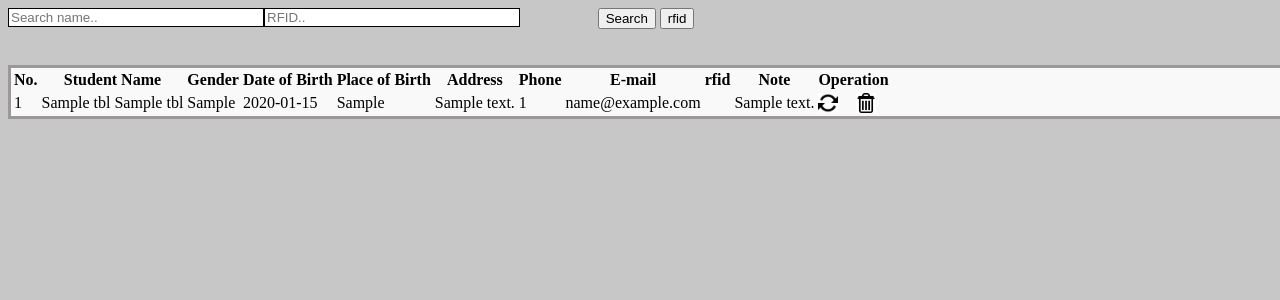
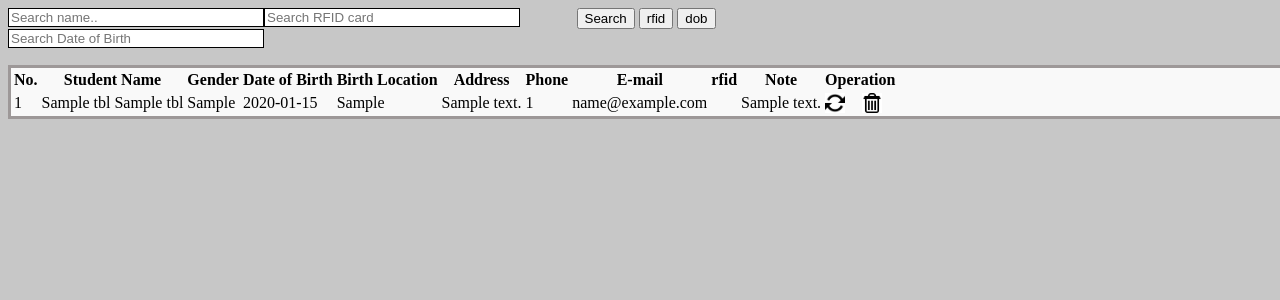
Before and after one commit to rohitdhara/cms_v1.6, a PHP site: page /View_Students.php in a window 1280 px wide; the page is wider, and only the part inside the window is pictured. Shown: the top 300 px of that part. Run offline with PHP 8.4, Linux system fonts and the light colour scheme; tables that the repository leaves empty hold one stand-in row (values such as "Sample post"); data that the repository does not hold is empty.

Commit message:
Update View_Students.php

```diff
--- a/View_Students.php
+++ b/View_Students.php
@@ -39,10 +39,11 @@ if(isset($_GET['rs_id']))
             <input type="submit" class="btn btn-primary " name="btnsearch" value="Search"/>
             <!--a href="?tag=student_entry"><input type="button" class="btn btn-large btn-primary" value="Register new" name="butAdd"/>
             </a-->
-            <input type="text" name="rfid" class="input_box_pos form-control" placeholder="RFID.." />
+            <input type="text" name="rfid" class="input_box_pos form-control" placeholder="Search RFID card " />
             <input type="submit" class="btn btn-primary " name="rfid" value="rfid"/>
-            <!--a href="?tag=student_entry"><input type="button" class="btn btn-large btn-primary" value="Register new" name="butAdd"/>
-            </a-->
+
+             <input type="text" name="dob" class="input_box_pos form-control" placeholder="Search Date of Birth " />
+            <input type="submit" class="btn btn-primary " name="dob" value="dob"/>
         </form>
 
     </div><br><br>
@@ -58,7 +59,7 @@ if(isset($_GET['rs_id']))
             <th style="text-align: center;">Student Name</th>
             <th style="text-align: center;">Gender</th>
             <th style="text-align: center;">Date of Birth</th>
-            <th style="text-align: center;">Place of Birth</th>
+            <th style="text-align: center;">Birth Location</th>
             <th style="text-align: center;">Address</th>
             <th style="text-align: center;">Phone</th>
             <th style="text-align: center;">E-mail</th>
@@ -67,40 +68,43 @@ if(isset($_GET['rs_id']))
             <th style="text-align: center;" colspan="2">Operation</th>
         </tr>
 
-        <?php
+<?php
 	$key="";
     $ky="";
+    $ky1="";
+
 	if(isset($_POST['searchtxt']))
 		$key=$_POST['searchtxt'];
+
+    if(isset($_POST['dob']))
+        $ky1=$_POST['dob'];
 
 	if(isset($_POST['rfid']))
         $ky=$_POST['rfid'];
 
 	if($key !="")
-		$sql_sel=mysql_query("SElECT * FROM stu_tbl WHERE f_name  like '%$key%' or l_name like '%$key%'");
-	else
-		 $sql_sel=mysql_query("SELECT * FROM stu_tbl");
+        $sql_sel=mysql_query("SELECT * FROM stu_tbl WHERE f_name  like '%$key%' or l_name like '%$key%'");
 
-    if($ky !="")
-        $sql_sel=mysql_query("SElECT * FROM stu_tbl WHERE rfid like '%$ky%' ");
+    elseif($ky !="")
+       $sql_sel=mysql_query("SELECT * FROM stu_tbl WHERE rfid  like '%$ky%' ");
+
+    elseif($ky1 !="")
+       $sql_sel=mysql_query("SELECT * FROM stu_tbl WHERE dob  like '%$ky1%' ");
+
     else
          $sql_sel=mysql_query("SELECT * FROM stu_tbl");
-
-
-
-
 
     $i=0;
     while($row=mysql_fetch_array($sql_sel)){
     $i++;
-    ?>
+?>
 
 
 
 
       <tr>
             <td><?php echo $i;?></td>
-            <td><?php echo $row['f_name']."    ".$row['l_name'];?></td>
+            <td><?php echo $row['f_name']."   ".$row['l_name'];?></td>
             <td><?php echo $row['gender'];?></td>
             <td><?php echo $row['dob'];?></td>
             <td><?php echo $row['pob'];?></td>
```
